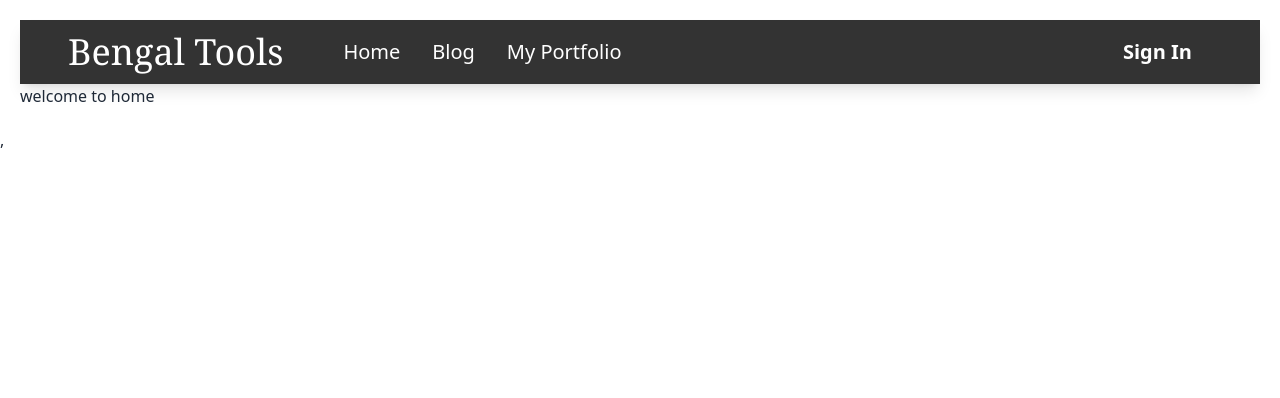
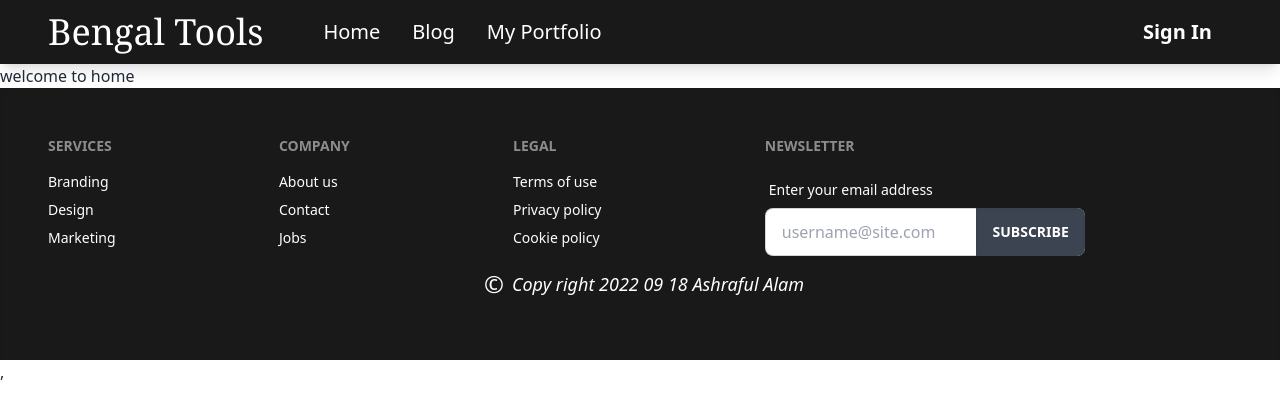
Before and after one commit to Ashraful610/sun-shine-bengal-tools, a React (Create React App) app: page / in a window 1280 px wide. Shown: the top 398 px of the page. Built offline with nearby package versions, Linux system fonts and the light colour scheme; no server answers.

Commit message:
footer , loading , 404page done

```diff
--- a/src/App.js
+++ b/src/App.js
@@ -4,18 +4,23 @@ import './App.css';
 import Blog from './Component/Blog/Blog';
 import Home from './Component/Home/Home';
 import MyPortfolio from './Component/MyPortfolio/MyPortfolio';
+import Footer from './Component/Shared/Footer/Footer';
 import Navbar from './Component/Shared/Navbar/Navbar';
+import NotFoundPage from './Component/Shared/NotFoundPage/NotFoundPage';
 
 function App() {
   return (
-    <div className='lg:p-5 '>
+    <div className=''>
        <Navbar></Navbar>
        <Routes>
           <Route path='/' element={<Home></Home>}/>
           <Route path='/home' element={<Home></Home>}/>
           <Route path='/blog' element={<Blog></Blog>}/>
           <Route path='/portfolio' element={<MyPortfolio></MyPortfolio>}/>
+
+          <Route path='*' element={<NotFoundPage></NotFoundPage>}/>
        </Routes>
+       <Footer />
        <ToastContainer />
     </div>
   );
--- a/src/Component/Shared/Footer/Footer.js
+++ b/src/Component/Shared/Footer/Footer.js
@@ -0,0 +1,58 @@
+import React from 'react';
+
+const Footer = () => {
+    const date = new Date();
+    const year = date.getFullYear();
+    let month = date.getMonth()+1;
+    let tarikh = date.getDate();
+        if(tarikh < 10){
+            tarikh ='0'+ tarikh;
+        }
+        if(month < 10){
+            month = '0'+ month;
+        }
+    return (
+        <footer className=" bg-black/90 xl:p-12 sm:p-10 p-5 py-2 text-base-content shadow-inner ">
+            <div className="footer">
+                <div>
+                    <span className="footer-title text-white">Services</span>
+                    <a className="link link-hover text-white">Branding</a>
+                    <a className="link link-hover text-white">Design</a>
+                    <a className="link link-hover text-white">Marketing</a>
+                </div>
+                <div>
+                    <span className="footer-title text-white">Company</span>
+                    <a className="link link-hover text-white">About us</a>
+                    <a className="link link-hover text-white">Contact</a>
+                    <a className="link link-hover text-white">Jobs</a>
+                </div>
+                <div>
+                    <span className="footer-title text-white">Legal</span>
+                    <a className="link link-hover text-white">Terms of use</a>
+                    <a className="link link-hover text-white">Privacy policy</a>
+                    <a className="link link-hover text-white">Cookie policy</a>
+                </div>
+                <div>
+                    <span className="footer-title text-white">Newsletter</span>
+                    <div className="form-control sm:w-80 w-72">
+                        <label className="label">
+                            <span className="label-text text-white">Enter your email address</span>
+                        </label>
+                        <div className="relative subscribe">
+                            <input type="text" placeholder="username@site.com" className="input input-bordered w-full sm:pr-16" />
+                            <button className="btn shadow-inner  border-0 absolute top-0 right-0 rounded-l-none">Subscribe</button>
+                        </div>
+                    </div>
+                </div>
+            </div>
+            <div className='p-3'>
+                <h2 className='sm:text-lg text-sm text-white italic h-full flex items-center justify-center'>
+                  <span className='text-2xl mx-2'>&copy;   </span>
+                   Copy right {year + ' ' + month + ' ' + tarikh} Ashraful Alam
+                </h2>
+            </div>
+      </footer>
+    );
+};
+
+export default Footer;
--- /dev/null
+++ b/src/Component/Shared/Loading/Loading.js
@@ -0,0 +1,11 @@
+import React from 'react';
+
+const Loading = () => {
+    return (
+        <div className=''>
+            <img src="https://i.ibb.co/jGBqLMr/spinner.gif" className='w-2/4 mx-auto' alt="" />
+        </div>
+    );
+};
+
+export default Loading;
--- a/src/Component/Shared/Navbar/Navbar.js
+++ b/src/Component/Shared/Navbar/Navbar.js
@@ -29,7 +29,7 @@ const Navbar = () => {
         }
 
     return (
-    <div className="navbar bg-black/80 sm:px-5 px-2 sm:py-3 py-1 w-full shadow-lg ">
+    <div className="navbar bg-black/90 sm:px-5 px-2 sm:py-3 py-1 w-full shadow-lg ">
         <div className="navbar-start lg:w-5/6 w-4/6 ">
              {/* -------------- small navigation -------------------- */}
             <div className="dropdown">
--- /dev/null
+++ b/src/Component/Shared/NotFoundPage/NotFoundPage.js
@@ -0,0 +1,11 @@
+import React from 'react';
+
+const NotFoundPage = () => {
+    return (
+        <div className='w-full h-screen'>
+            <img src="https://i.ibb.co/3N3H3dD/How-to-Make-a-Custom-404-Page-in-Word-Press.jpg" className='w-full h-full object-cover sm:object-fill' alt="" />
+        </div>
+    );
+};
+
+export default NotFoundPage;
```
